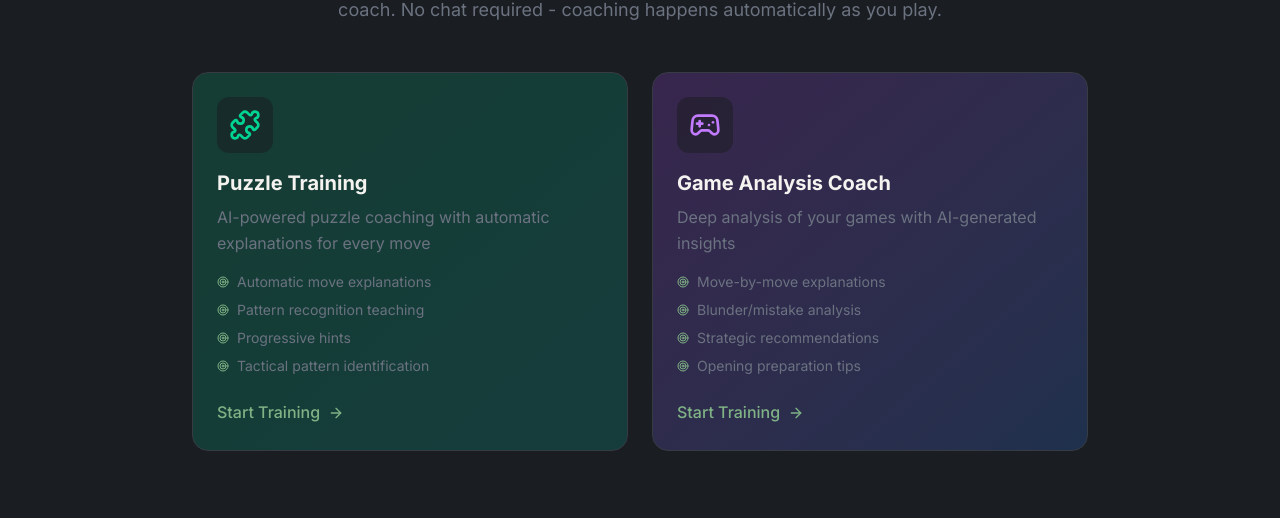
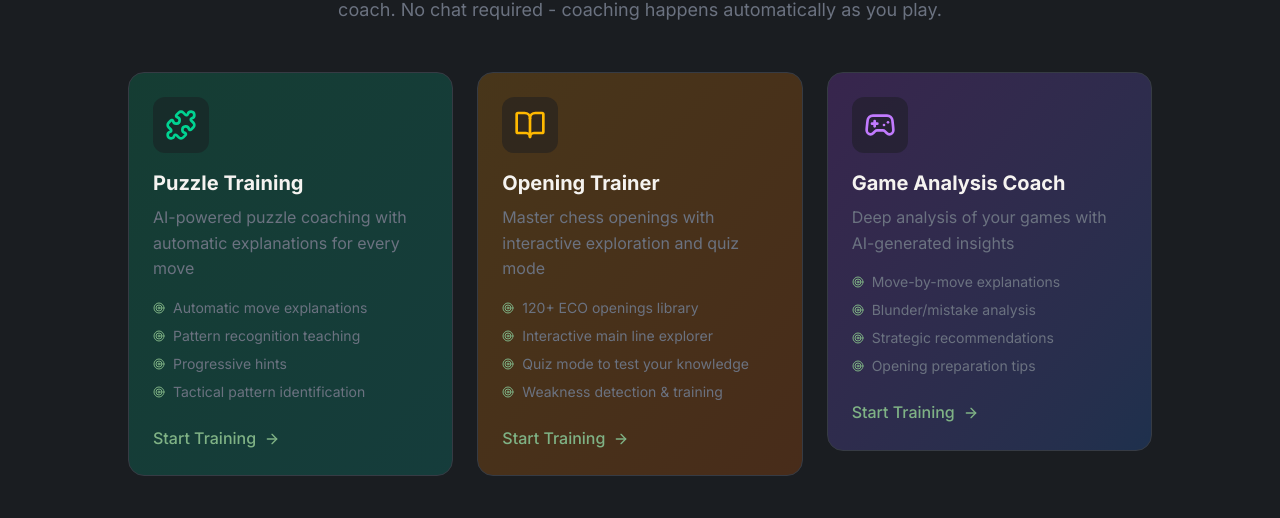
Before and after one commit to ElMoorish/ZeroGambit, a Next.js app: page /trainer in a window 1280 px wide. Shown: the part 243-761 px from the top of the page. Built offline with nearby package versions, Linux system fonts and the light colour scheme; no server answers.

Commit message:
Add Opening Trainer to Trainer page

```diff
--- a/src/app/trainer/page.tsx
+++ b/src/app/trainer/page.tsx
@@ -10,7 +10,8 @@ import {
     Sparkles,
     Brain,
     Target,
-    MessageCircle
+    MessageCircle,
+    BookOpen
 } from "lucide-react";
 import Link from "next/link";
 
@@ -39,6 +40,21 @@ const TRAINER_MODES: TrainerMode[] = [
             "Pattern recognition teaching",
             "Progressive hints",
             "Tactical pattern identification"
+        ]
+    },
+    {
+        id: "opening-trainer",
+        title: "Opening Trainer",
+        description: "Master chess openings with interactive exploration and quiz mode",
+        icon: BookOpen,
+        href: "/openings",
+        color: "text-amber-400",
+        bgGradient: "from-amber-500/20 to-orange-500/20",
+        features: [
+            "120+ ECO openings library",
+            "Interactive main line explorer",
+            "Quiz mode to test your knowledge",
+            "Weakness detection & training"
         ]
     },
     {
@@ -103,7 +119,7 @@ export default function TrainerPage() {
                 </motion.div>
 
                 {/* Mode Cards */}
-                <div className="grid md:grid-cols-2 gap-6 max-w-4xl mx-auto">
+                <div className="grid md:grid-cols-2 lg:grid-cols-3 gap-6 max-w-5xl mx-auto">
                     {TRAINER_MODES.map((mode, index) => {
                         const Icon = mode.icon;
                         return (
```
